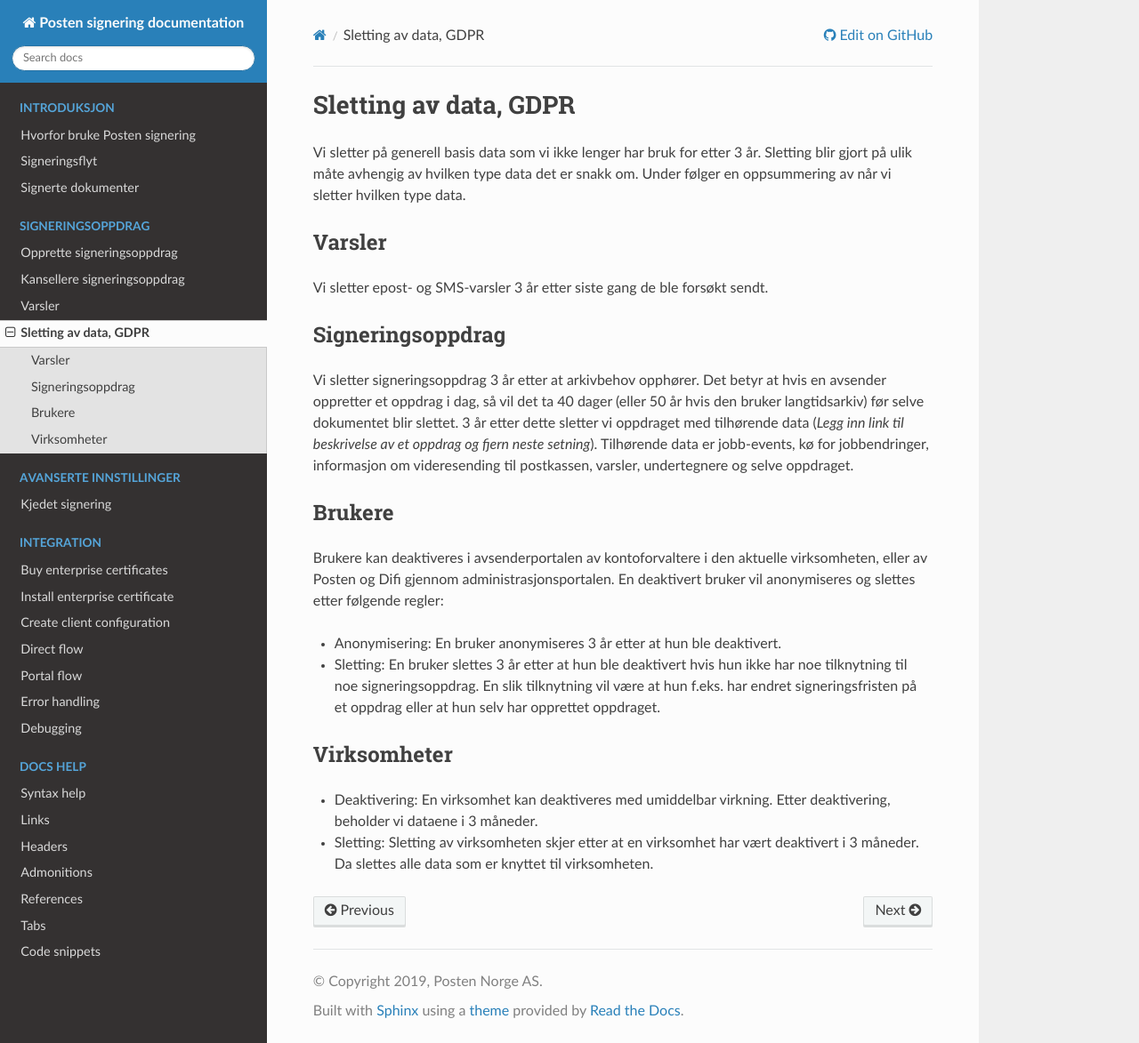
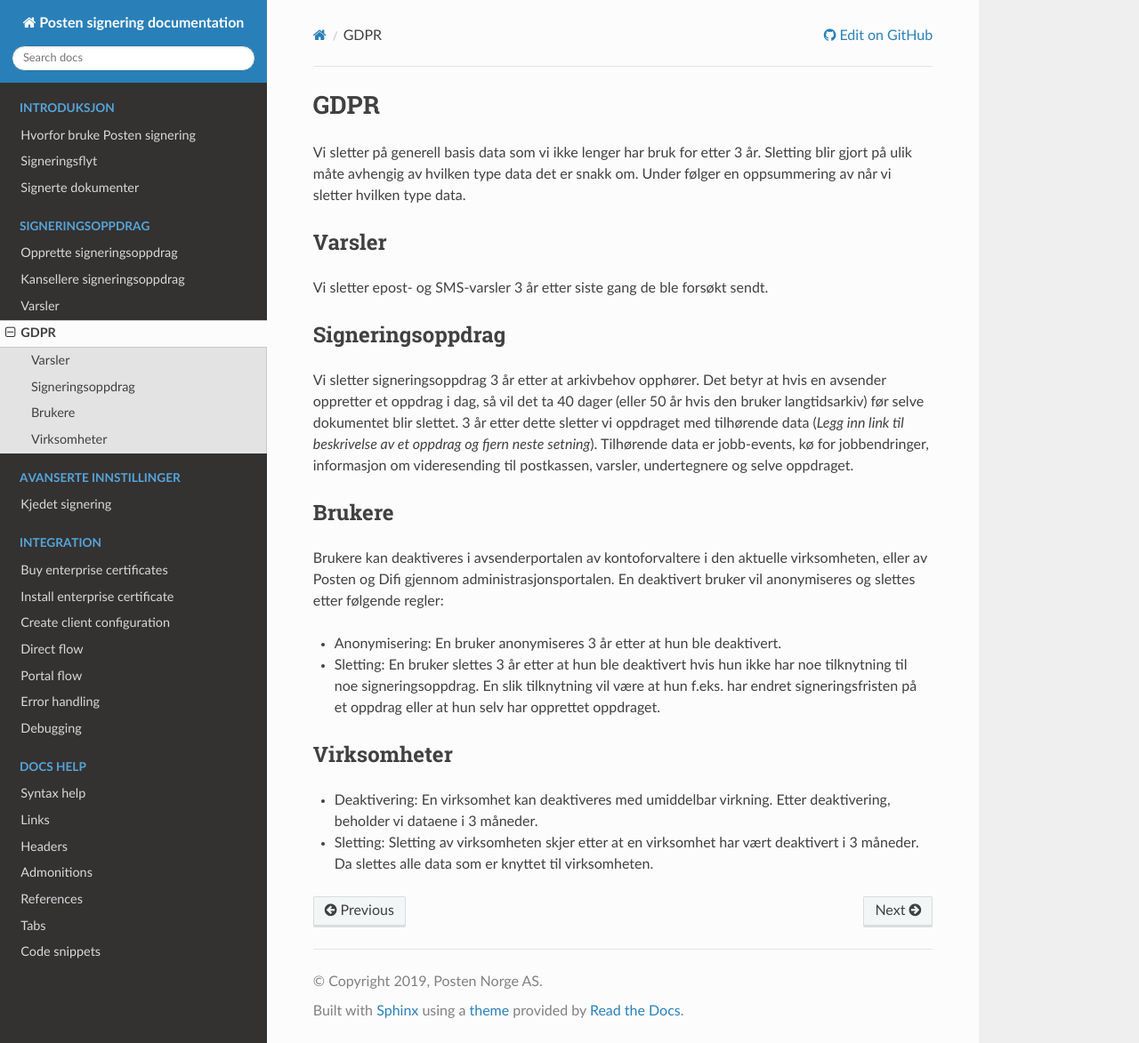
Before and after one commit to ramonarellano/signering-docs, a Sphinx documentation site: the page built from source/gdpr.md, in a window 1280 px wide and 1173 px high. Shown: the whole window at 89% size. Built offline with Sphinx 7.4.7 and the Read the Docs theme 2.0.0, drawn with Linux system fonts in a browser that asks for light colours.

Commit message:
Endrer tittel for GDPR

```diff
--- a/source/gdpr.md
+++ b/source/gdpr.md
@@ -1,4 +1,4 @@
-# Sletting av data, GDPR
+# GDPR
 
 Vi sletter på generell basis data som vi ikke lenger har bruk for etter 3 år. Sletting blir gjort på ulik måte avhengig av hvilken type data det er snakk om. Under følger en oppsummering av når vi sletter hvilken type data.
 
```
